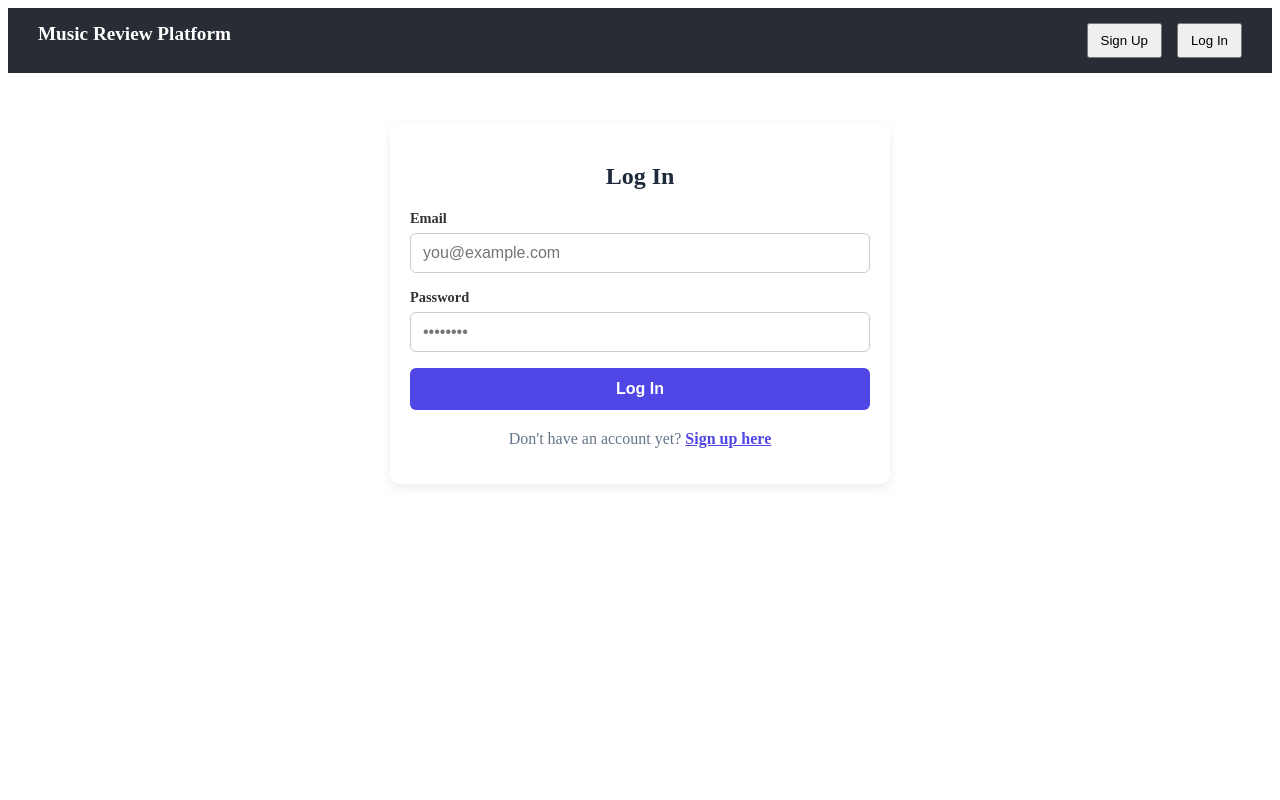
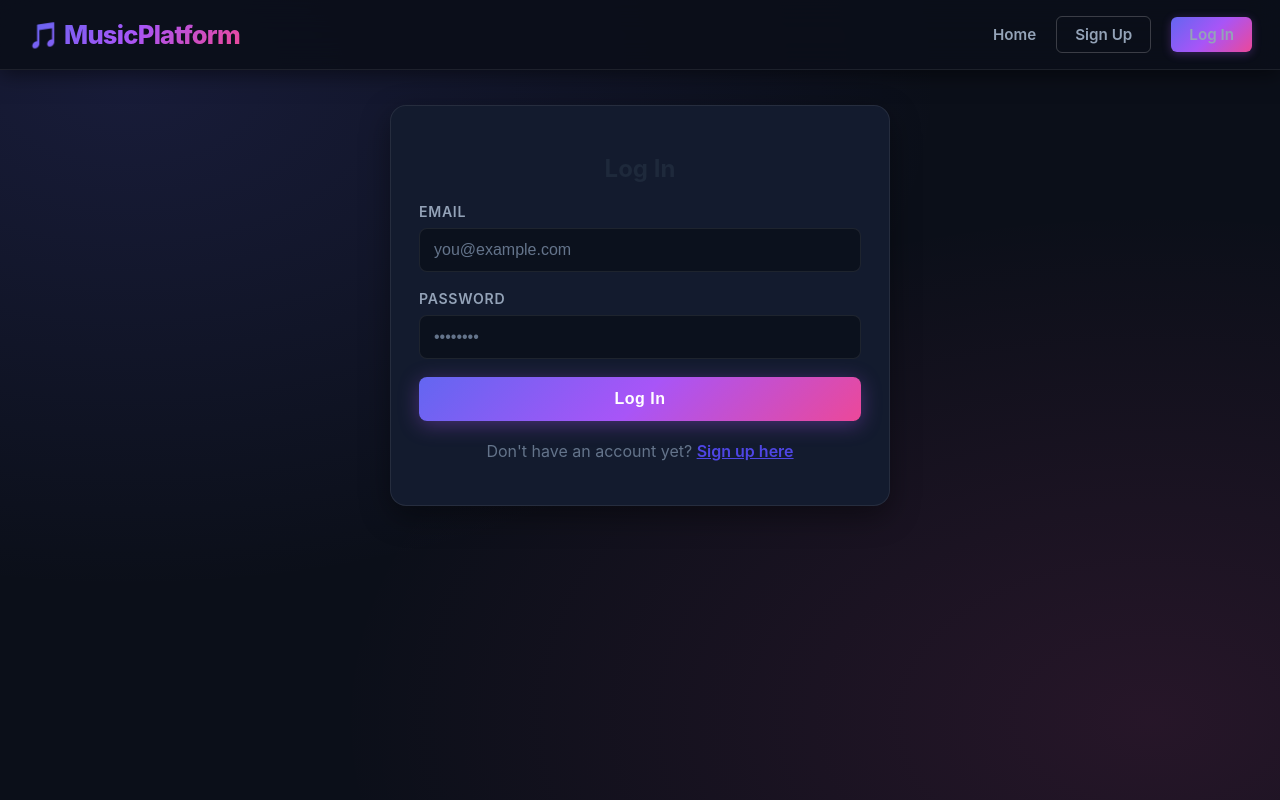
Before and after one commit to danvanbran-afk/Final-Project-Frontend, a React (Vite) app: page /login in a window 1280 px wide. Built offline with nearby package versions, Linux system fonts and the light colour scheme.

Commit message:
apply high-vibe dark theme, 5-square rating buttons, and reliable SVG album covers

```diff
--- a/src/components/Navbar.jsx
+++ b/src/components/Navbar.jsx
@@ -1,30 +1,40 @@
+import { useContext } from "react";
 import { Link } from "react-router-dom";
+import { AuthContext } from "../context/auth.context";
 
 export default function Navbar() {
+  const { isLoggedIn, user, logOutUser } = useContext(AuthContext);
+
   return (
-    <nav style={{
-      display: "flex",
-      justifyContent: "space-between",
-      padding: "15px 30px",
-      backgroundColor: "#282c34",
-      color: "white",
-      marginBottom: "20px"
-    }}>
-      <div>
-        {/* The "Logo" that links back to the home page */}
-        <Link to="/" style={{ color: "white", textDecoration: "none", fontSize: "1.2rem", fontWeight: "bold" }}>
-          Music Review Platform
-        </Link>
-      </div>
+    <nav className="navbar">
+      <Link to="/" className="navbar-brand">
+        🎵 MusicPlatform
+      </Link>
 
-      <div>
-        <Link to="/signup" style={{ marginRight: "15px" }}>
-          <button style={{ padding: "8px 12px", cursor: "pointer" }}>Sign Up</button>
-        </Link>
+      <div className="nav-links">
+        <Link to="/">Home</Link>
 
-        <Link to="/login">
-          <button style={{ padding: "8px 12px", cursor: "pointer" }}>Log In</button>
-        </Link>
+        {isLoggedIn ? (
+          <>
+            <Link to="/albums/create">Add Album</Link>
+            <span style={{ color: "#475569" }}>|</span>
+            <span style={{ fontWeight: "600", color: "#f8fafc" }}>
+              Hi, {user && user.username}!
+            </span>
+            <button onClick={logOutUser} className="nav-btn">
+              Logout
+            </button>
+          </>
+        ) : (
+          <>
+            <Link to="/signup" className="nav-btn" style={{ background: "transparent", border: "1px solid rgba(255,255,255,0.2)", boxShadow: "none" }}>
+              Sign Up
+            </Link>
+            <Link to="/login" className="nav-btn">
+              Log In
+            </Link>
+          </>
+        )}
       </div>
     </nav>
   );
--- a/src/index.css
+++ b/src/index.css
@@ -1,210 +1,376 @@
+/* ==========================================
+   HIGH-VIBE MUSIC PLATFORM THEME (DARK/NEON)
+   ========================================== */
+
+:root {
+  --bg-main: #0b0f19;
+  --surface-card: #131b2e;
+  --surface-hover: #1a243b;
+  --border-subtle: rgba(255, 255, 255, 0.08);
+  --border-glow: rgba(168, 85, 247, 0.4);
+  --text-primary: #f8fafc;
+  --text-secondary: #94a3b8;
+  --text-muted: #64748b;
+  --accent-gradient: linear-gradient(135deg, #6366f1 0%, #a855f7 50%, #ec4899 100%);
+  --btn-glow: 0 4px 20px rgba(168, 85, 247, 0.35);
+}
+
+body {
+  margin: 0;
+  padding: 0;
+  background-color: var(--bg-main);
+  background-image:
+    radial-gradient(at 10% 10%, rgba(99, 102, 241, 0.15) 0px, transparent 50%),
+    radial-gradient(at 90% 90%, rgba(236, 72, 153, 0.12) 0px, transparent 50%);
+  background-attachment: fixed;
+  color: var(--text-primary);
+  font-family: -apple-system, BlinkMacSystemFont, 'Segoe UI', Roboto, Helvetica, Arial, sans-serif;
+  -webkit-font-smoothing: antialiased;
+  min-height: 100vh;
+}
+
 /* --- Mobile-First Form & Card Styling --- */
 .form-container {
   width: 100%;
   max-width: 500px;
-  margin: 20px auto;
-  padding: 20px;
-  background-color: #ffffff;
-  border-radius: 10px;
-  box-shadow: 0 4px 12px rgba(0, 0, 0, 0.08);
+  margin: 25px auto;
+  padding: 28px;
+  background: var(--surface-card);
+  border: 1px solid var(--border-subtle);
+  border-radius: 16px;
+  box-shadow: 0 10px 30px rgba(0, 0, 0, 0.4);
   box-sizing: border-box;
+  backdrop-filter: blur(10px);
 }
 
 .form-group {
   display: flex;
   flex-direction: column;
-  gap: 6px;
-  margin-bottom: 16px;
+  gap: 8px;
+  margin-bottom: 18px;
   text-align: left;
 }
 
 .form-group label {
   font-weight: 600;
-  font-size: 0.9rem;
-  color: #333333;
+  font-size: 0.88rem;
+  text-transform: uppercase;
+  letter-spacing: 0.05em;
+  color: var(--text-secondary);
 }
 
 .form-group input,
 .form-group select,
 .form-group textarea {
   width: 100%;
-  padding: 10px 12px;
-  border: 1px solid #cccccc;
-  border-radius: 6px;
+  padding: 12px 14px;
+  background-color: rgba(11, 15, 25, 0.8);
+  border: 1px solid var(--border-subtle);
+  border-radius: 8px;
+  color: var(--text-primary);
   font-size: 1rem;
   box-sizing: border-box;
-  transition: border-color 0.2s ease-in-out;
+  transition: all 0.25s ease;
+}
+
+.form-group input::placeholder,
+.form-group textarea::placeholder {
+  color: var(--text-muted);
 }
 
 .form-group input:focus,
 .form-group select:focus,
 .form-group textarea:focus {
   outline: none;
-  border-color: #4f46e5;
+  border-color: #a855f7;
+  box-shadow: 0 0 0 3px rgba(168, 85, 247, 0.2);
 }
 
+/* --- 5-Square Rating Buttons --- */
+.rating-squares-container {
+  display: flex;
+  gap: 10px;
+  margin-top: 4px;
+}
+
+.rating-square-btn {
+  width: 44px;
+  height: 44px;
+  display: flex;
+  align-items: center;
+  justify-content: center;
+  background-color: rgba(11, 15, 25, 0.8);
+  border: 1px solid var(--border-subtle);
+  border-radius: 8px;
+  color: var(--text-secondary);
+  font-size: 1.1rem;
+  font-weight: 700;
+  cursor: pointer;
+  transition: all 0.2s ease;
+}
+
+.rating-square-btn:hover {
+  border-color: #a855f7;
+  color: var(--text-primary);
+  transform: translateY(-2px);
+}
+
+.rating-square-btn.active {
+  background: var(--accent-gradient);
+  color: #ffffff;
+  border-color: transparent;
+  box-shadow: var(--btn-glow);
+}
+
+/* --- Vibrant Gradient Buttons --- */
 .btn-primary {
   width: 100%;
-  padding: 12px;
-  background-color: #4f46e5;
+  padding: 13px;
+  background: var(--accent-gradient);
   color: #ffffff;
   border: none;
-  border-radius: 6px;
+  border-radius: 8px;
   font-size: 1rem;
-  font-weight: 600;
+  font-weight: 700;
+  letter-spacing: 0.03em;
   cursor: pointer;
-  transition: background-color 0.2s ease;
+  box-shadow: var(--btn-glow);
+  transition: transform 0.2s ease, box-shadow 0.2s ease, filter 0.2s ease;
 }
 
 .btn-primary:hover {
-  background-color: #4338ca;
+  transform: translateY(-2px);
+  box-shadow: 0 6px 25px rgba(168, 85, 247, 0.5);
+  filter: brightness(1.1);
+}
+
+.btn-primary:active {
+  transform: translateY(0);
 }
 
 .btn-primary:disabled {
-  background-color: #a5a5a5;
+  background: #334155;
+  box-shadow: none;
   cursor: not-allowed;
+  filter: none;
 }
 
-/* --- Navbar Styling --- */
+/* --- Sleek Dark Glass Navbar --- */
 .navbar {
   display: flex;
   flex-direction: column;
   align-items: center;
   justify-content: space-between;
-  padding: 15px 20px;
-  background-color: #1e293b;
-  color: #ffffff;
-  box-shadow: 0 2px 8px rgba(0, 0, 0, 0.15);
+  padding: 16px 28px;
+  background-color: rgba(11, 15, 25, 0.92);
+  border-bottom: 1px solid var(--border-subtle);
+  backdrop-filter: blur(16px);
+  position: sticky;
+  top: 0;
+  z-index: 1000;
+  box-shadow: 0 4px 20px rgba(0, 0, 0, 0.5);
 }
 
 .navbar-brand {
-  font-size: 1.5rem;
-  font-weight: 700;
-  color: #ffffff;
+  font-size: 1.6rem;
+  font-weight: 800;
+  background: var(--accent-gradient);
+  -webkit-background-clip: text;
+  -webkit-text-fill-color: transparent;
   text-decoration: none;
-  margin-bottom: 10px;
+  margin-bottom: 12px;
+  letter-spacing: -0.03em;
 }
 
 .nav-links {
   display: flex;
-  gap: 15px;
+  gap: 20px;
   align-items: center;
   flex-wrap: wrap;
   justify-content: center;
 }
 
 .nav-links a {
-  color: #cbd5e1;
+  color: var(--text-secondary);
   text-decoration: none;
-  font-weight: 500;
+  font-weight: 600;
+  font-size: 0.95rem;
   transition: color 0.2s ease;
 }
 
 .nav-links a:hover {
+  color: var(--text-primary);
+}
+
+.nav-btn {
+  padding: 8px 18px;
+  background: var(--accent-gradient);
+  color: #ffffff;
+  border: none;
+  border-radius: 6px;
+  font-weight: 700;
+  cursor: pointer;
+  text-decoration: none;
+  box-shadow: 0 2px 10px rgba(168, 85, 247, 0.3);
+  transition: transform 0.2s ease, filter 0.2s ease;
+}
+
+.nav-btn:hover {
+  transform: translateY(-1px);
+  filter: brightness(1.1);
   color: #ffffff;
 }
 
-.nav-btn {
-  padding: 6px 14px;
-  background-color: #4f46e5;
-  color: #ffffff;
-  border: none;
-  border-radius: 4px;
-  font-weight: 600;
-  cursor: pointer;
-  text-decoration: none;
-  transition: background-color 0.2s ease;
-}
-
-.nav-btn:hover {
-  background-color: #4338ca;
-}
-
-/* --- Mobile-First Album Grid --- */
+/* --- Page Layout & Album Grid --- */
 .page-container {
   max-width: 1200px;
   margin: 0 auto;
-  padding: 20px 15px;
+  padding: 30px 18px;
 }
 
 .album-grid {
   display: grid;
   grid-template-columns: 1fr;
-  gap: 20px;
-  margin-top: 25px;
+  gap: 24px;
+  margin-top: 30px;
 }
 
-/* --- Album Card --- */
+/* --- Neon Glow Album Card & Cover Styling --- */
 .album-card {
-  background: #ffffff;
-  border: 1px solid #e2e8f0;
-  border-radius: 10px;
+  background: var(--surface-card);
+  border: 1px solid var(--border-subtle);
+  border-radius: 16px;
+  padding: 0;
+  display: flex;
+  flex-direction: column;
+  justify-content: space-between;
+  transition: all 0.25s cubic-bezier(0.4, 0, 0.2, 1);
+  position: relative;
+  overflow: hidden;
+}
+
+.album-cover-wrapper {
+  width: 100%;
+  height: 240px;
+  overflow: hidden;
+  position: relative;
+  background-color: #0d1322;
+  border-bottom: 1px solid var(--border-subtle);
+}
+
+.album-cover-img {
+  width: 100%;
+  height: 100%;
+  object-fit: cover;
+  transition: transform 0.4s ease;
+}
+
+.album-card:hover .album-cover-img {
+  transform: scale(1.06);
+}
+
+.album-card-content {
   padding: 20px;
   display: flex;
   flex-direction: column;
   justify-content: space-between;
-  box-shadow: 0 2px 4px rgba(0, 0, 0, 0.05);
-  transition: transform 0.2s ease, box-shadow 0.2s ease;
+  flex-grow: 1;
+}
+
+.album-card::before {
+  content: "";
+  position: absolute;
+  top: 0;
+  left: 0;
+  right: 0;
+  height: 3px;
+  background: var(--accent-gradient);
+  opacity: 0;
+  transition: opacity 0.25s ease;
+  z-index: 10;
 }
 
 .album-card:hover {
-  transform: translateY(-3px);
-  box-shadow: 0 6px 16px rgba(0, 0, 0, 0.1);
+  transform: translateY(-5px);
+  background: var(--surface-hover);
+  border-color: var(--border-glow);
+  box-shadow: 0 15px 30px -10px rgba(0, 0, 0, 0.5), 0 0 20px rgba(168, 85, 247, 0.15);
+}
+
+.album-card:hover::before {
+  opacity: 1;
 }
 
 .album-card h3 {
-  margin: 0 0 5px 0;
-  color: #0f172a;
-  font-size: 1.25rem;
+  margin: 0 0 6px 0;
+  color: var(--text-primary);
+  font-size: 1.35rem;
+  font-weight: 700;
 }
 
 .album-card .artist-name {
-  color: #64748b;
+  color: #c084fc;
   font-weight: 600;
-  margin: 0 0 15px 0;
+  font-size: 0.95rem;
+  margin: 0 0 16px 0;
 }
 
 .album-card .meta-info {
   font-size: 0.85rem;
-  color: #475569;
-  background-color: #f8fafc;
-  padding: 8px 12px;
-  border-radius: 6px;
-  margin-bottom: 15px;
+  color: var(--text-secondary);
+  background-color: rgba(0, 0, 0, 0.3);
+  padding: 10px 14px;
+  border-radius: 8px;
+  border: 1px solid rgba(255, 255, 255, 0.04);
+  margin-bottom: 18px;
 }
 
 /* --- Album Details & Review Styling --- */
 .details-card {
-  background: #ffffff;
-  border: 1px solid #e2e8f0;
-  border-radius: 12px;
-  padding: 25px;
-  box-shadow: 0 4px 12px rgba(0, 0, 0, 0.05);
-  margin-bottom: 30px;
+  background: var(--surface-card);
+  border: 1px solid var(--border-subtle);
+  border-radius: 16px;
+  padding: 30px;
+  box-shadow: 0 10px 30px rgba(0, 0, 0, 0.3);
+  margin-bottom: 35px;
+  position: relative;
+  overflow: hidden;
+}
+
+.details-card::top {
+  border-top: 3px solid #a855f7;
 }
 
 .reviews-section {
-  margin-top: 30px;
+  margin-top: 35px;
 }
 
 .review-card {
-  background: #f8fafc;
-  border: 1px solid #e2e8f0;
-  border-radius: 8px;
-  padding: 15px;
-  margin-bottom: 12px;
+  background: var(--surface-card);
+  border: 1px solid var(--border-subtle);
+  border-left: 4px solid #a855f7;
+  border-radius: 10px;
+  padding: 18px;
+  margin-bottom: 14px;
   text-align: left;
+  transition: transform 0.2s ease, background-color 0.2s ease;
+}
+
+.review-card:hover {
+  background: var(--surface-hover);
+  transform: translateX(4px);
 }
 
 .review-card .rating-badge {
   display: inline-block;
-  background-color: #4f46e5;
+  background: var(--accent-gradient);
   color: #ffffff;
-  font-weight: 700;
+  font-weight: 800;
   font-size: 0.8rem;
-  padding: 4px 8px;
-  border-radius: 4px;
-  margin-bottom: 8px;
+  padding: 4px 10px;
+  border-radius: 999px;
+  margin-bottom: 10px;
+  box-shadow: 0 2px 8px rgba(168, 85, 80, 0.3);
 }
 
 /* --- Media Queries for Tablets & Desktops --- */
```
Also changed, not shown: src/components/AddReview.jsx (+17 -12 lines), src/pages/AlbumDetailsPage.jsx (+71 -26 lines), src/pages/HomePage.jsx (+99 -48 lines).
